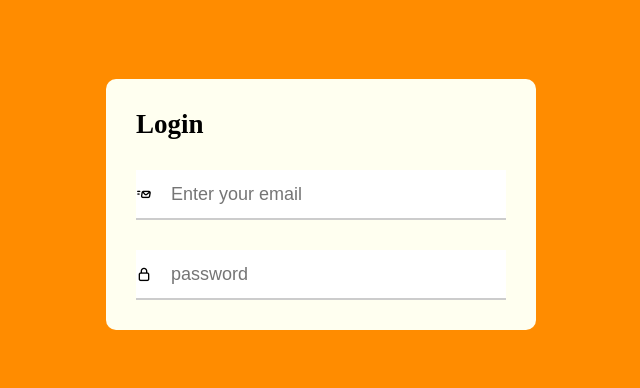
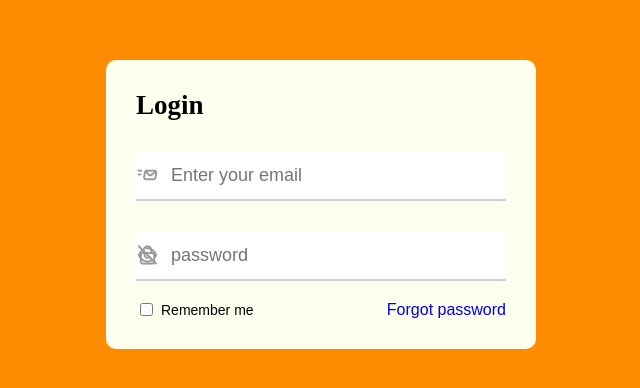
Before and after one commit to Stalin655/BetterMentalHealth, a plain HTML site: page client/pages/registration.html in a window 1280 px wide. Shown: the part 196-584 px from the top of the page, without its empty margins (319-959 px from the left). Drawn offline with nearby package versions, Linux system fonts and the light colour scheme.

Commit message:
Login form

```diff
--- a/client/pages/registration.css
+++ b/client/pages/registration.css
@@ -62,10 +62,56 @@ body{
     border-bottom: 2px solid #ccc;
     border-top: 2px solid transparent;
 }
+.input-field input:is(:focus, :valid){
+    border-bottom-color: blue;
+}
 .input-field i{
     position: absolute;
     top: 50%;
     left: 0;
     transform: translateY(-50%);
+    color: #999;
+    font-size: 23px;
+    transition: all 0.2s ease;
 
 }
+
+.input-field input:is(:focus, :valid) ~ i{
+    color: blue;
+}
+
+.input-field i.icon {
+    left: 0;
+
+}
+.input-field i.showHidePw{
+    right: 0;
+}
+.checkbox-text{
+    display: flex;
+    align-items: center;
+    justify-content:space-between;
+    font-family: Arial, Helvetica, sans-serif;
+    font-weight: 500;
+    margin-top: 20px;
+}
+.checkbox-content{
+    display: flex;
+    align-items: center;
+}
+.checkbox-content input{
+    margin: 0 8px 0 4px;
+    accent-color: green;
+}
+
+.form .text{
+    color: black;
+    font-size: 14px;
+}
+.form a.text{
+    color: blue;
+    text-decoration: none;
+}
+.form a:hover{
+    text-decoration: underline ;
+}
--- a/client/pages/registration.html
+++ b/client/pages/registration.html
@@ -22,11 +22,21 @@
                 <form action="#">
                  <div class="input-field">
                     <input type="text" placeholder="Enter your email" required>
-                    <i class="uil uil-fast-mail"></i>
+                    <i class="uil uil-fast-mail icon"></i>
                  </div>
                  <div class="input-field">
                     <input type="text" placeholder="password" required>
-                    <i class="uil uil-lock"></i>
+                    <i class="uil uil-lock icon"></i>
+                    <i class="uil uil-eye-slash showHidePw"></i>
+                 </div>
+
+                 <div class="checkbox-text">
+                    <div class="checkbox-content">
+                        <input type="checkbox" id="logCheck">
+                        <label for="logCheck" class="text">Remember me</label>
+                    </div>
+
+                    <a href="#">Forgot password</a>
                  </div>
                 </form>
             </div>
```
